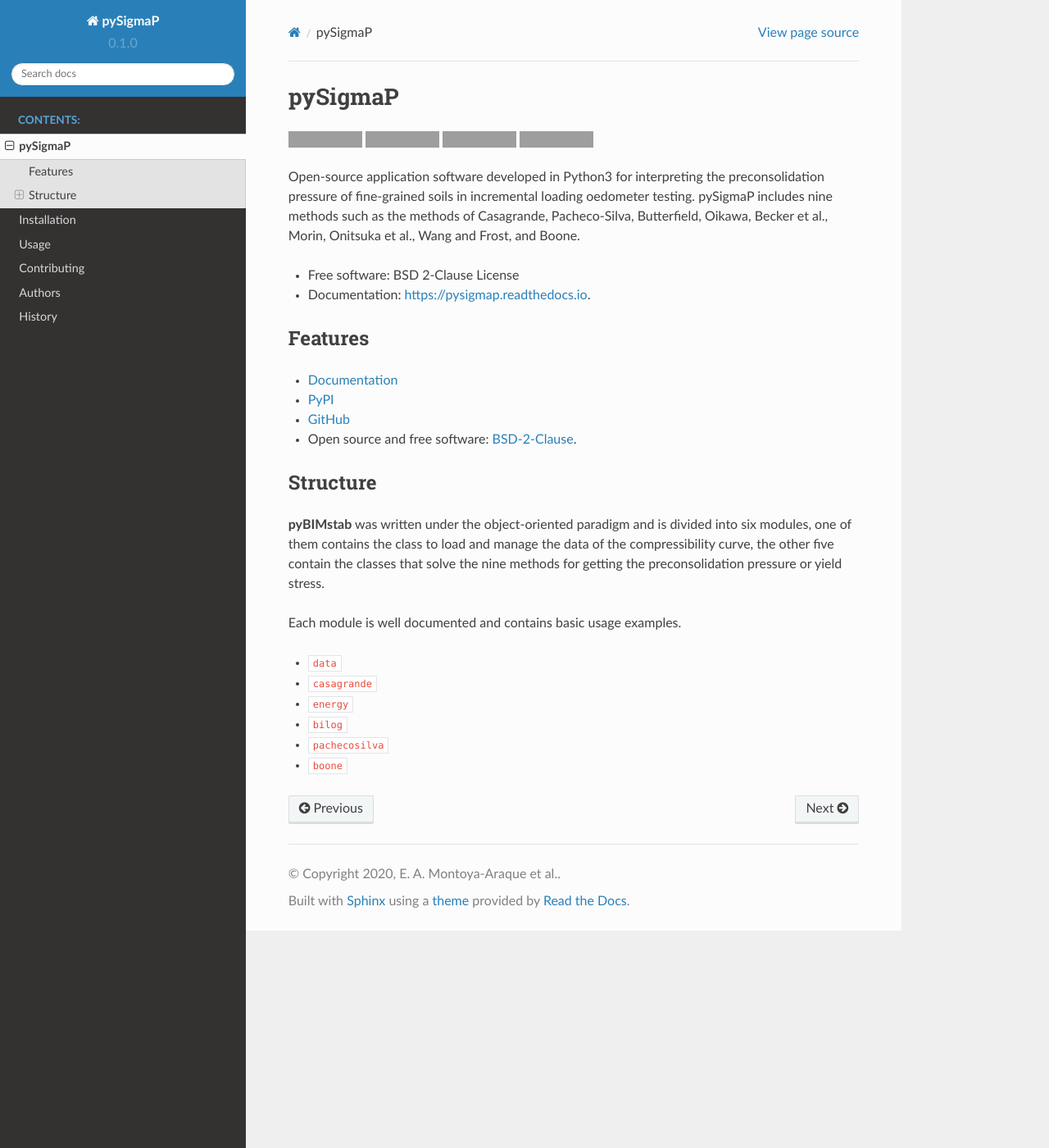
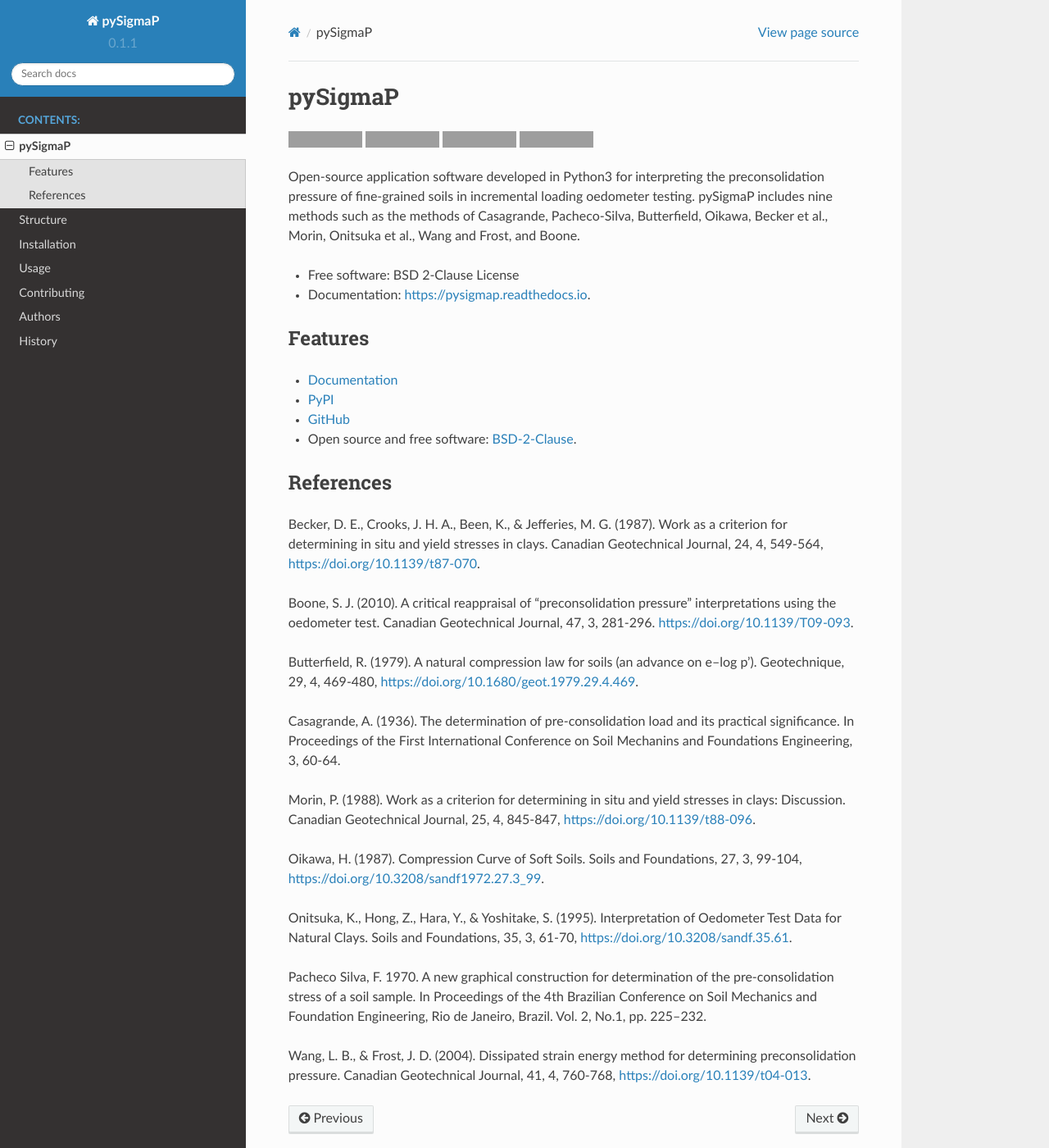
Before and after one commit to eamontoyaa/pySigmaP, a Sphinx documentation site: the page built from docs/readme.rst, in a window 1280 px wide and 1400 px high. Shown: the whole window at 82% size. Built offline with Sphinx 7.4.7 and the Read the Docs theme 2.0.0, drawn with Linux system fonts in a browser that asks for light colours; grey boxes are pictures that could not be loaded.

Commit message:
Updating documentation

```diff
--- a/README.rst
+++ b/README.rst
@@ -40,22 +40,42 @@
 * Open source and free software: `BSD-2-Clause <https://opensource.org/licenses/BSD-2-Clause>`_.
 
 
-Structure
----------
+References
+----------
 
-**pyBIMstab** was written under the object-oriented paradigm and is divided into six modules,
-one of them contains the class to load and manage the data of the compressibility curve, the other
-five contain the classes that solve the nine methods for getting the preconsolidation pressure
-or yield stress.
 
-Each module is well documented and contains basic usage examples.
+Becker, D. E., Crooks, J. H. A., Been, K., & Jefferies, M. G. (1987). Work as a
+criterion for determining in situ and yield stresses in clays. Canadian
+Geotechnical Journal, 24, 4, 549-564, https://doi.org/10.1139/t87-070.
 
-.. toctree::
-   :maxdepth: 10
+Boone, S. J. (2010). A critical reappraisal of "preconsolidation
+pressure" interpretations using the oedometer test. Canadian Geotechnical
+Journal, 47, 3, 281-296. https://doi.org/10.1139/T09-093.
 
-   data
-   casagrande
-   energy
-   bilog
-   pachecosilva
-   boone
+Butterfield, R. (1979). A natural compression law for soils (an advance on
+e–log p'). Geotechnique, 29, 4, 469-480,
+https://doi.org/10.1680/geot.1979.29.4.469.
+
+Casagrande, A. (1936). The determination of pre-consolidation load and its
+practical significance. In Proceedings of the First International Conference
+on Soil Mechanins and Foundations Engineering, 3, 60-64.
+
+Morin, P. (1988). Work as a criterion for determining in situ and yield
+stresses in clays: Discussion. Canadian Geotechnical Journal, 25, 4, 845-847,
+https://doi.org/10.1139/t88-096.
+
+Oikawa, H. (1987). Compression Curve of Soft Soils. Soils and Foundations,
+27, 3, 99-104, https://doi.org/10.3208/sandf1972.27.3_99.
+
+Onitsuka, K., Hong, Z., Hara, Y., & Yoshitake, S. (1995). Interpretation of
+Oedometer Test Data for Natural Clays. Soils and Foundations, 35, 3, 61-70,
+https://doi.org/10.3208/sandf.35.61.
+
+Pacheco Silva, F. 1970. A new graphical construction for determination of the
+pre-consolidation stress of a soil sample. In Proceedings of the 4th Brazilian
+Conference on Soil Mechanics and Foundation Engineering, Rio de Janeiro,
+Brazil. Vol. 2, No.1, pp. 225–232.
+
+Wang, L. B., & Frost, J. D. (2004). Dissipated strain energy method for
+determining preconsolidation pressure. Canadian Geotechnical Journal, 41, 4,
+760-768, https://doi.org/10.1139/t04-013.
--- a/docs/conf.py
+++ b/docs/conf.py
@@ -23,7 +23,6 @@
 sys.path.insert(0, os.path.abspath('../../'))
 sys.path.insert(0, os.path.abspath('../../pysimgap/'))
 sys.path.insert(0, os.path.abspath('../pysimgap/'))
-#sys.path.append(os.path.abspath('/mnt/Data/GitHub/pysigmap/pysimgap'))
 
 # import pysigmap
 
@@ -67,9 +66,9 @@
 # the built documents.
 #
 # The short X.Y version.
-version = '0.1.0'
+version = '0.1.1'
 # The full version, including alpha/beta/rc tags.
-release = '0.1.0'
+release = '0.1.1'
 
 # The language for content autogenerated by Sphinx. Refer to documentation
 # for a list of supported languages.
--- a/docs/index.rst
+++ b/docs/index.rst
@@ -6,6 +6,7 @@
    :caption: Contents:
 
    readme
+   structure
    installation
    usage
    contributing
--- a/pysimgap/__init__.py
+++ b/pysimgap/__init__.py
@@ -12,4 +12,4 @@
 __all__ = ['data', 'casagrande', 'energy', 'bilog', 'pachecosilva', 'boone']
 __author__ = """Exneyder A. Montoya-Araque et al."""
 __email__ = 'eamontoyaa@gmail.com'
-__version__ = '0.1.0'
+__version__ = '0.1.1'
--- a/setup.py
+++ b/setup.py
@@ -51,6 +51,6 @@
     test_suite='tests',
     tests_require=test_requirements,
     url='https://github.com/eamontoyaa/pysigmap',
-    version='0.1.0',
+    version='0.1.1',
     zip_safe=False,
 )
```
Also changed, not shown: docs/structure.rst (added, +19 -0 lines), 1 other file.
